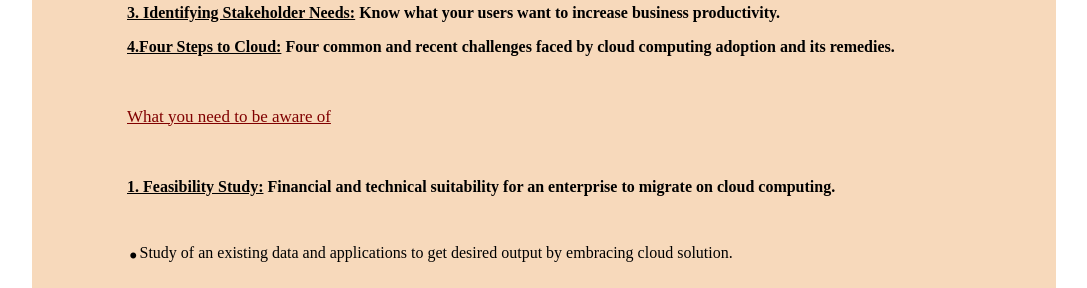
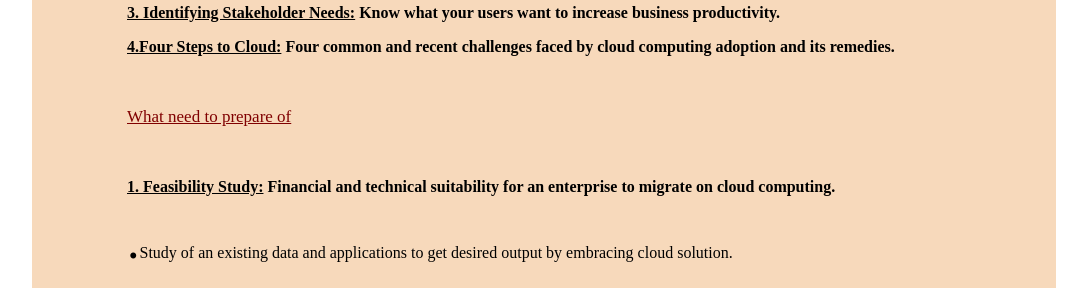
Before and after one commit to pushpa69/newsample, a PHP site: page /salford/admin-1/viewreport.php?userid=1 in a window 1280 px wide. Shown: the part 1341-1629 px from the top of the page, without its empty margins (96-1183 px from the left). Run offline with PHP 8.4, Linux system fonts and the light colour scheme; a user stored in the database is signed in; data comes from the database, SQL or seed files in the repository; data that the repository does not hold is empty; some libraries are stand-ins or nearby versions.

Commit message:
what you need to prepare of

```diff
--- a/admin-1/viewreport.php
+++ b/admin-1/viewreport.php
@@ -228,7 +228,7 @@ $questionArray[0][0]='<span style="text-decoration:underline;margin-left:0px;">1
 							}?>
 						<?php }}?>
 						<br>
-					<p style="font-size:17px;color:Maroon ;text-decoration:underline;">What you need to be aware of</p><br>
+					<p style="font-size:17px;color:Maroon ;text-decoration:underline;">What need to prepare of</p><br>
 
 						<?php foreach($questionArray as $key=>$val)
 						{ ?>
```
